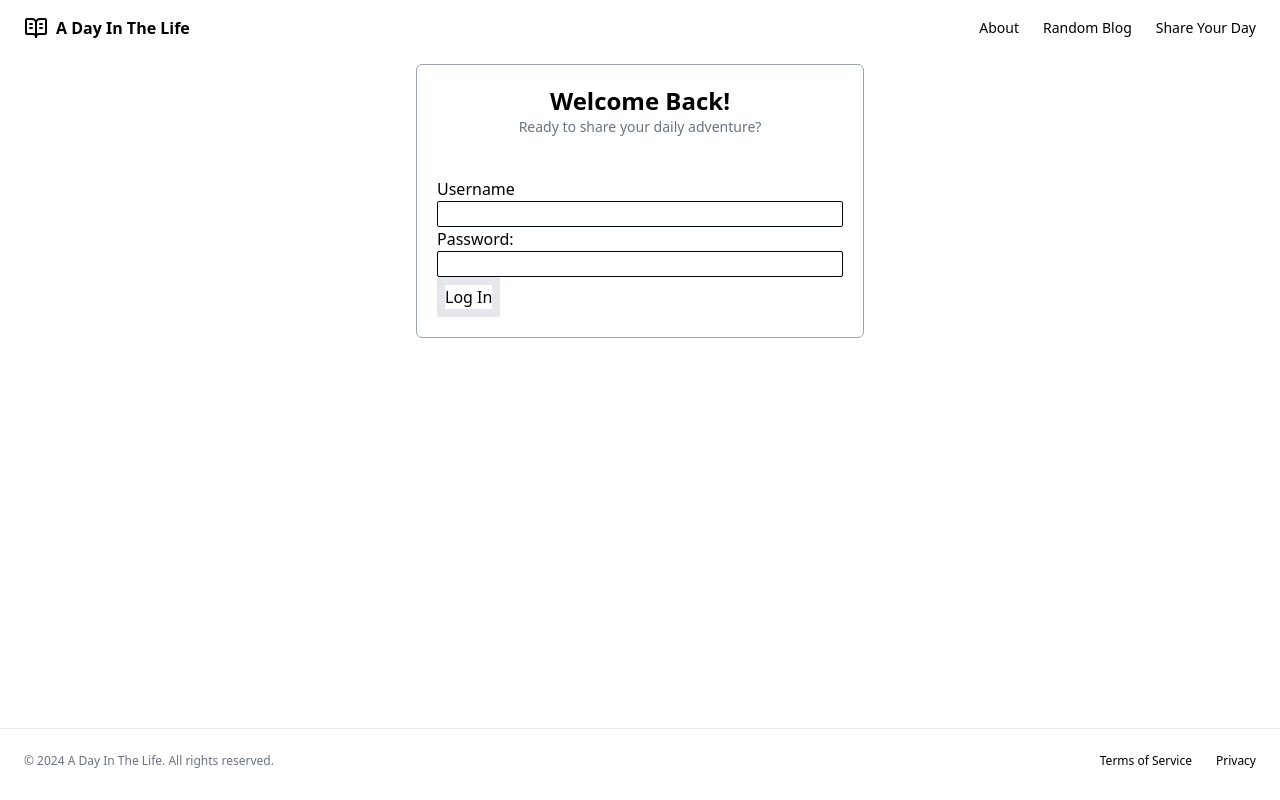
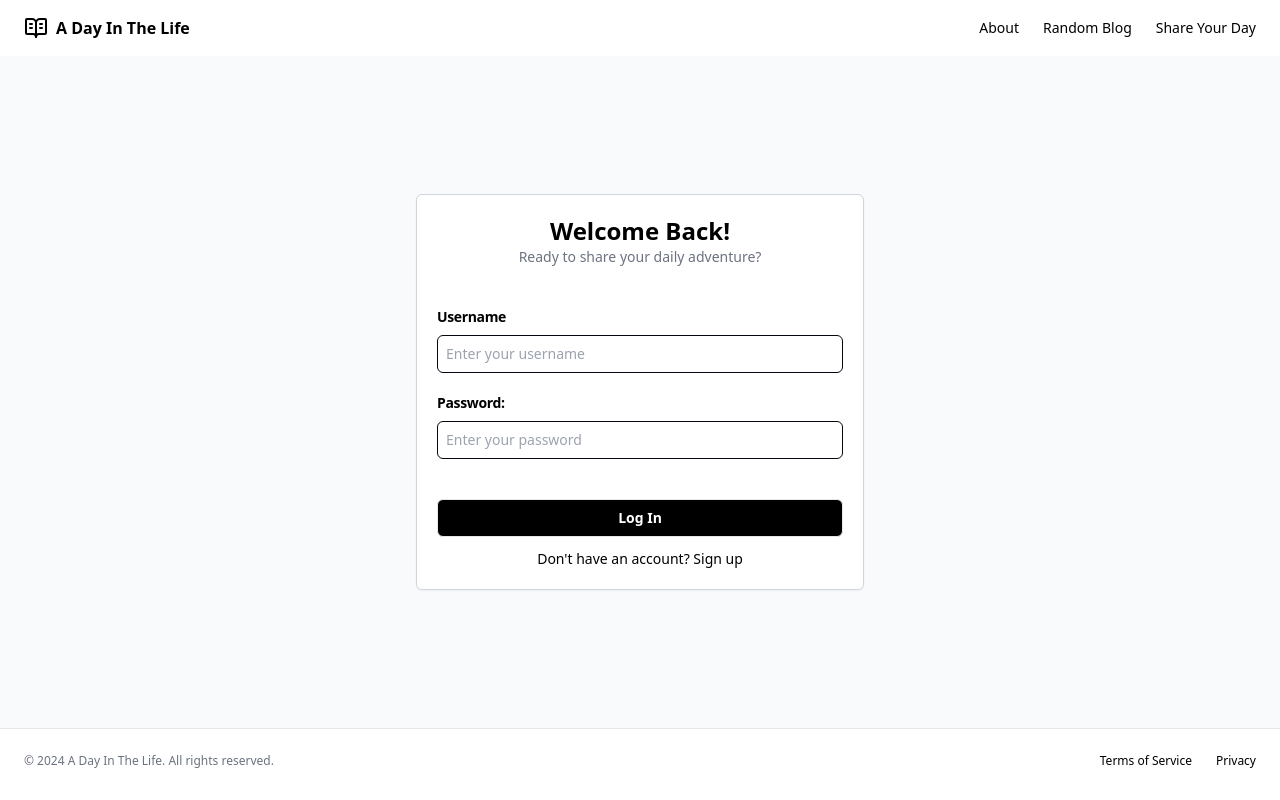
Before and after one commit to simon8800/dayinthelife, a React (Vite) app: page /login in a window 1280 px wide. Built offline with nearby package versions, Linux system fonts and the light colour scheme.

Commit message:
Created LoginPage and styled login form

```diff
--- a/src/components/inputs/Forms.jsx
+++ b/src/components/inputs/Forms.jsx
@@ -1,13 +1,31 @@
-function Label ({className, children, htmlFor}) {
+function Label({ className, children, htmlFor }) {
   return (
-    <label className={`${className}`} htmlFor={htmlFor}>{children}</label>
-  )
+    <label className={`${className}`} htmlFor={htmlFor}>
+      {children}
+    </label>
+  );
 }
 
-function Input ({className = "", type, id = "", name = "", value = "", placeholder = ""}) {
+function Input({
+  className = "",
+  type,
+  id = "",
+  name = "",
+  value = "",
+  placeholder = "",
+  onChange
+}) {
   return (
-    <input className={`${className}`} id={id} name={name} type={type} value={value} placeholder={placeholder}/>
-  )
+    <input
+      className={`${className} border rounded-md py-2 px-2 w-full text-sm`}
+      id={id}
+      name={name}
+      type={type}
+      value={value}
+      placeholder={placeholder}
+      onChange={onChange}
+    />
+  );
 }
 
 export { Label, Input };
--- a/src/components/pages/LoginPage.jsx
+++ b/src/components/pages/LoginPage.jsx
@@ -1,3 +1,4 @@
+import { useState } from "react";
 import Header from "../partials/Header";
 import Footer from "../partials/Footer";
 import {
@@ -7,50 +8,82 @@ import {
   CardDescription,
   CardContent,
 } from "../surfaces/Card";
-import { Label, Input } from "@headlessui/react";
+import { Label, Input } from "../inputs/Forms";
+import { Link } from "react-router-dom";
 
 export default function LoginPage() {
+  const [username, setUsername] = useState("");
+  const [password, setPassword] = useState("");
+
+  const handleChange = (event) => {
+    event.preventDefault();
+    if (event.target.name === "username") {
+      setUsername(event.target.value);
+    } else if (event.target.name === "password") {
+      setPassword(event.target.value);
+    }
+  };
+
   return (
     <>
       <Header />
-      <main className="min-h-fillSpace px-2 py-2">
-        <div className="mx-auto flex justify-center items-center max-w-2xl sm:max-w-xl md:max-w-md">
-          <Card className="w-full">
+      <main className="min-h-fillSpace bg-gray-50 flex justify-center items-center">
+        <Card className="shadow-sm w-full flex justify-center max-w-md sm:max-w-sm md:max-w-md">
           <CardHeader>
             <CardTitle className="text-center">Welcome Back!</CardTitle>
-              <CardDescription className="text-center">Ready to share your daily adventure?</CardDescription>
+            <CardDescription className="text-center">
+              Ready to share your daily adventure?
+            </CardDescription>
           </CardHeader>
           <CardContent>
-              <form action="">
-                <div className="flex flex-col">
-                  <label htmlFor="username">Username</label>
-                  <input
-                    className="border rounded-sm border-gray-950"
+            <form action="/" method="GET">
+              <div className="flex flex-col mb-5 gap-2">
+                <label
+                  className="text-sm font-semibold tracking-tight"
+                  htmlFor="username"
+                >
+                  Username
+                </label>
+                <Input
                   name="username"
+                  className="border-gray-950"
                   id="username"
                   type="text"
+                  value={username}
+                  placeholder="Enter your username"
+                  onChange={handleChange}
                 />
               </div>
-                <div className="flex flex-col">
-                  <label htmlFor="password">Password: </label>
-                  <input
-                    className="border rounded-sm border-gray-950"
+              <div className="flex flex-col gap-2">
+                <Label
+                  className="text-sm font-semibold tracking-tight"
+                  htmlFor="password"
+                >
+                  Password:{" "}
+                </Label>
+                <Input
+                  className="border-gray-950"
                   name="password"
                   id="password"
-                    type="text"
+                  type="password"
+                  value={password}
+                  placeholder="Enter your password"
+                  onChange={handleChange}
                 />
               </div>
-                <div>
-                  <input
-                    className="border-8 rounded-sm"
+              <div className="mt-10">
+                <Input
+                  className="bg-black text-white text-sm font-semibold"
                   type="submit"
                   value="Log In"
                 />
               </div>
             </form>
+            <p className="text-center text-sm">
+              Don't have an account? <Link className="hover:underline hover:underline-offset-1" to="/signup">Sign up</Link>
+            </p>
           </CardContent>
         </Card>
-        </div>
       </main>
       <Footer />
     </>
--- a/src/components/partials/Footer.jsx
+++ b/src/components/partials/Footer.jsx
@@ -1,7 +1,7 @@
 export default function Footer() {
   return (
     <footer className="flex flex-col gap-2 sm:flex-row py-6 w-full shrink-0 items-center px-4 md:px-6 border-t">
-      <p className="text-xs text-gray-500 dark:text-gray-400">
+      <p className="text-xs text-gray-500">
         © 2024 A Day In The Life. All rights reserved.
       </p>
       <nav className="sm:ml-auto flex gap-4 sm:gap-6">
--- a/src/components/surfaces/Card.jsx
+++ b/src/components/surfaces/Card.jsx
@@ -2,7 +2,7 @@ import { ChevronRight, UserRound } from "lucide-react";
 
 const Card = ({className, children}) => {
   return(
-    <div className={`${className} bg-white flex flex-col border border-gray-400 rounded-md max-w-2xl p-5 gap-10`}>
+    <div className={`${className} bg-white flex flex-col border border-gray-300 shadow-sm rounded-md max-w-2xl p-5 gap-10`}>
       {children}
     </div>
   )
```
Also changed, not shown: src/components/partials/Header.jsx (line endings or trailing spaces). Lines whose indentation alone changed are shown as unchanged.
